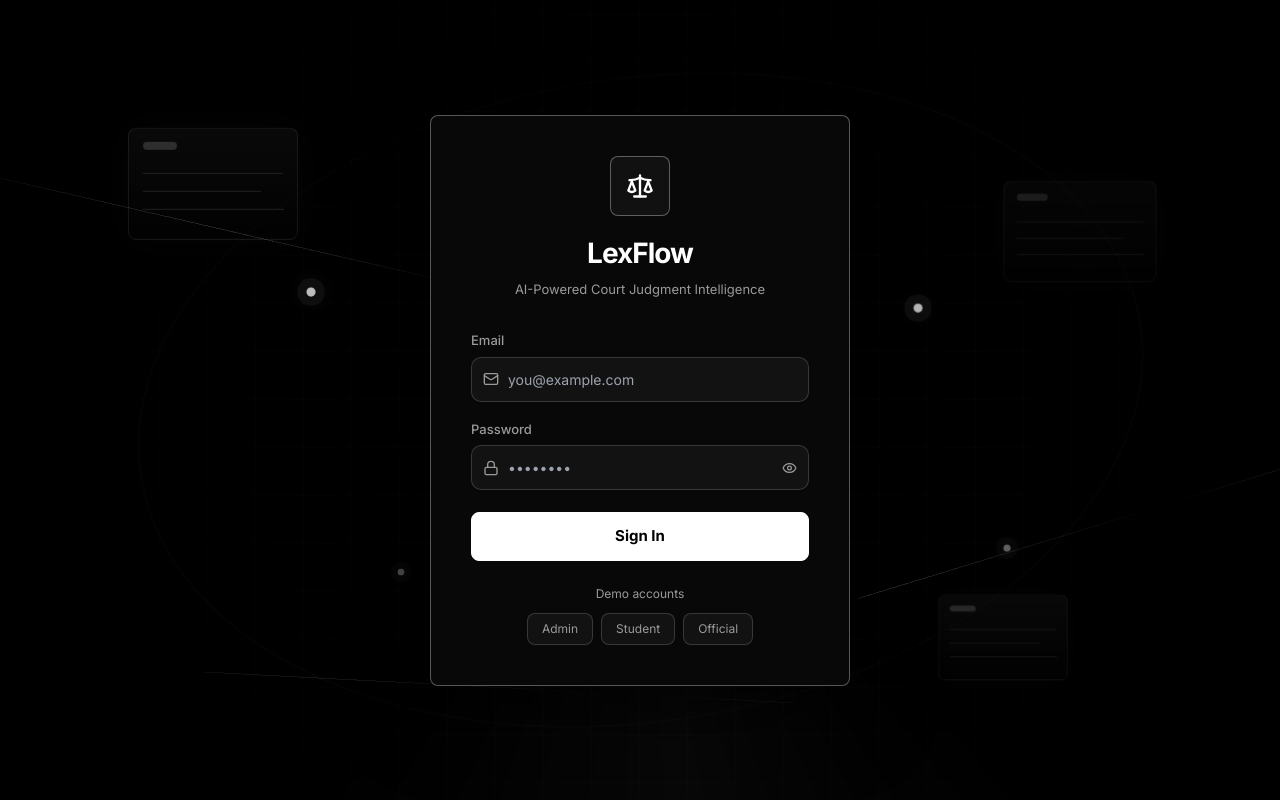
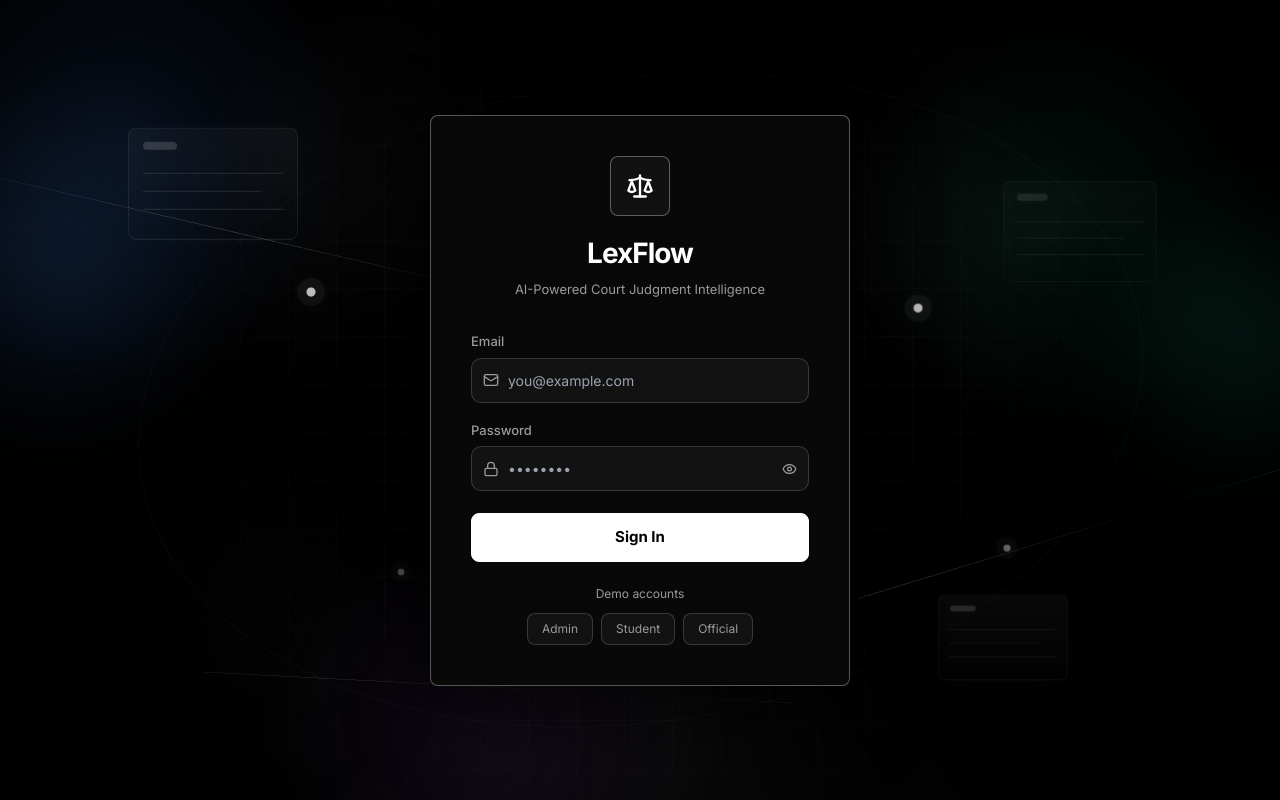
Before and after one commit to rishh4real/LEXFLOW, a React (Vite) app in the folder frontend/: page /login in a window 1280 px wide. Built offline with nearby package versions, Linux system fonts and the light colour scheme; no server answers.

Commit message:
Refine login background animation, restore dark-only theme, and apply page entrance effects

```diff
--- a/frontend/src/components/Navbar.jsx
+++ b/frontend/src/components/Navbar.jsx
@@ -34,7 +34,7 @@ export default function Navbar() {
   };
 
   return (
-    <nav className="navbar">
+    <nav className="navbar animate-in delay-1">
       {/* Brand */}
       <Link to="/" className="navbar-brand">
         <div className="brand-icon">
--- a/frontend/src/index.css
+++ b/frontend/src/index.css
@@ -17,11 +17,31 @@
   --faint: #666666;
 }
 
+
 * { box-sizing: border-box; margin: 0; padding: 0; }
 body { background: var(--bg); color: var(--text); font-family: "Inter", sans-serif; min-height: 100vh; }
 .spin { animation: spin 1s linear infinite; }
 @keyframes spin { to { transform: rotate(360deg); } }
 .hidden { display: none; }
+
+/* Animations */
+@keyframes fade-in-up {
+  0% { opacity: 0; transform: translateY(28px) scale(0.98); }
+  100% { opacity: 1; transform: translateY(0) scale(1); }
+}
+.animate-in {
+  animation: fade-in-up 0.8s cubic-bezier(0.16, 1, 0.3, 1) forwards;
+  opacity: 0;
+}
+.animate-in.delay-1 { animation-delay: 0.08s; }
+.animate-in.delay-2 { animation-delay: 0.18s; }
+.animate-in.delay-3 { animation-delay: 0.28s; }
+
+.page-header-copy {
+  display: flex;
+  flex-direction: column;
+  gap: 6px;
+}
 
 /* Layout */
 .page-layout { min-height: 100vh; display: flex; flex-direction: column; }
@@ -39,6 +59,8 @@ body { background: var(--bg); color: var(--text); font-family: "Inter", sans-ser
 .nav-link:hover { background:var(--surface2); color:var(--text); }
 .nav-link-active { background:#ffffff; color:#000000; }
 .navbar-user { display:flex; align-items:center; gap:12px; margin-left:auto; }
+.theme-toggle-btn { display:flex; align-items:center; justify-content:center; width:34px; height:34px; background:var(--surface2); border:1px solid var(--border); border-radius:9999px; color:var(--muted); cursor:pointer; transition:all .2s; }
+.theme-toggle-btn:hover { color:var(--text); background:var(--surface3); }
 .role-badge { font-size:11px; font-weight:600; padding:3px 10px; border-radius:20px; border:1px solid; text-transform:uppercase; letter-spacing:.5px; }
 .user-name { font-size:14px; color:var(--muted); }
 .logout-btn { background:none; border:none; cursor:pointer; color:var(--muted); display:flex; align-items:center; padding:6px; border-radius:6px; transition:.2s; }
@@ -67,8 +89,18 @@ body { background: var(--bg); color: var(--text); font-family: "Inter", sans-ser
 .view-btn { display:flex; align-items:center; gap:4px; font-size:12px; color:var(--accent-soft); background:none; border:none; cursor:pointer; }
 
 /* Login page */
-.login-page { min-height:100vh; display:flex; align-items:center; justify-content:center; background:var(--bg); position:relative; overflow:hidden; }
-.login-page::before { content:""; position:absolute; inset:0; background:linear-gradient(rgba(255,255,255,.035) 1px, transparent 1px), linear-gradient(90deg, rgba(255,255,255,.035) 1px, transparent 1px); background-size:48px 48px; mask-image:radial-gradient(circle at center, black, transparent 74%); pointer-events:none; animation:grid-drift 18s linear infinite; }
+.login-page { min-height:100vh; display:flex; align-items:center; justify-content:center; background:radial-gradient(circle at 10% 18%, rgba(59,130,246,.10), transparent 18%), radial-gradient(circle at 82% 28%, rgba(16,185,129,.08), transparent 18%), var(--bg); position:relative; overflow:hidden; }
+.login-page::before { content:""; position:absolute; inset:0; background:
+    linear-gradient(rgba(255,255,255,.035) 1px, transparent 1px),
+    linear-gradient(90deg, rgba(255,255,255,.035) 1px, transparent 1px),
+    radial-gradient(circle at 22% 18%, rgba(255,255,255,.10), transparent 20%),
+    radial-gradient(circle at 78% 26%, rgba(255,255,255,.08), transparent 18%),
+    radial-gradient(circle at 18% 82%, rgba(255,255,255,.06), transparent 16%);
+  background-size:48px 48px, 48px 48px, auto, auto, auto;
+  mask-image:radial-gradient(circle at center, black, transparent 74%);
+  pointer-events:none;
+  animation:grid-drift 18s linear infinite, particle-drift 22s ease-in-out infinite;
+}
 .login-page::after { content:""; position:absolute; inset:-20%; background:conic-gradient(from 0deg at 50% 50%, transparent 0deg, rgba(255,255,255,.08) 42deg, transparent 92deg, transparent 360deg); opacity:.42; filter:blur(18px); animation:scan-sweep 15s linear infinite; pointer-events:none; }
 .login-live-bg { position:absolute; inset:0; overflow:hidden; pointer-events:none; }
 .login-live-bg::before { content:""; position:absolute; inset:10% 12%; border:1px solid rgba(255,255,255,.06); border-radius:50%; transform:skewX(-12deg); animation:orbit-pulse 8s ease-in-out infinite; }
@@ -91,8 +123,12 @@ body { background: var(--bg); color: var(--text); font-family: "Inter", sans-ser
 .node-b { right:28%; top:38%; animation-delay:-1s; }
 .node-c { left:31%; bottom:28%; animation-delay:-2.2s; }
 .node-d { right:21%; bottom:31%; animation-delay:-3.1s; }
-.bg-orb { display:none; }
+.bg-orb { display:block; position:absolute; border-radius:9999px; filter:blur(28px); opacity:.55; pointer-events:none; mix-blend-mode:screen; animation:orb-float 16s ease-in-out infinite; }
+.bg-orb.orb-a { width:420px; height:420px; left:-12%; top:8%; background:radial-gradient(circle, rgba(59,130,246,.26), transparent 60%); }
+.bg-orb.orb-b { width:340px; height:340px; right:-10%; top:22%; background:radial-gradient(circle, rgba(16,185,129,.22), transparent 60%); animation-duration:18s; }
+.bg-orb.orb-c { width:520px; height:520px; left:18%; bottom:-26%; background:radial-gradient(circle, rgba(168,85,247,.16), transparent 58%); animation-duration:20s; }
 .login-card { background:var(--surface); border:1px solid var(--border-strong); border-radius:8px; padding:40px; width:100%; max-width:420px; position:relative; z-index:1; box-shadow:0 24px 80px rgba(0,0,0,.6); }
+.login-theme-toggle { position:absolute; top:18px; right:18px; }
 .login-logo { text-align:center; margin-bottom:32px; }
 .logo-icon { width:60px; height:60px; background:#111111; border:1px solid var(--border-strong); border-radius:8px; display:flex; align-items:center; justify-content:center; margin:0 auto 16px; }
 .login-title { font-size:28px; font-weight:700; letter-spacing:-1px; }
@@ -116,8 +152,18 @@ body { background: var(--bg); color: var(--text); font-family: "Inter", sans-ser
 .demo-pill:hover { border-color:var(--accent); color:var(--accent-soft); }
 
 @keyframes grid-drift {
-  from { background-position:0 0, 0 0; }
-  to { background-position:48px 48px, 48px 48px; }
+  from { background-position:0 0, 0 0, 0 0, 0 0, 0 0; }
+  to { background-position:48px 48px, 48px 48px, 0 0, 0 0, 0 0; }
+}
+
+@keyframes particle-drift {
+  0%, 100% { background-position:0 0, 0 0, 22% 18%, 78% 26%, 18% 82%; }
+  50% { background-position:0 0, 0 0, 20% 22%, 74% 20%, 14% 86%; }
+}
+
+@keyframes orb-float {
+  0%, 100% { transform: translateY(0) scale(1); }
+  50% { transform: translateY(-18px) scale(1.03); }
 }
 @keyframes scan-sweep {
   from { transform:rotate(0deg) scale(1.05); }
--- a/frontend/src/pages/AdminPanel.jsx
+++ b/frontend/src/pages/AdminPanel.jsx
@@ -53,12 +53,14 @@ export default function AdminPanel() {
   const copyCode = () => navigator.clipboard.writeText(inviteCode);
 
   return (
-    <div className="page-layout">
+    <div className="page-layout animate-in">
       <Navbar />
-      <div className="admin-page">
+      <div className="admin-page animate-in delay-1">
         <div className="page-header">
-          <h1 className="page-title">Admin Panel</h1>
-          <p className="page-subtitle">Review flagged cases and manage user access</p>
+          <div className="page-header-copy">
+            <h1 className="page-title">Admin Panel</h1>
+            <p className="page-subtitle">Review flagged cases and manage user access</p>
+          </div>
         </div>
 
         {/* Tab bar */}
--- a/frontend/src/pages/CaseDetail.jsx
+++ b/frontend/src/pages/CaseDetail.jsx
@@ -51,9 +51,9 @@ export default function CaseDetail() {
   const pdfUrl = c.pdf_path ? `${API_BASE}/${c.pdf_path}` : null;
 
   return (
-    <div className="page-layout">
+    <div className="page-layout animate-in">
       <Navbar />
-      <div className="case-detail-layout">
+      <div className="case-detail-layout animate-in delay-1">
         {/* Left info panel */}
         <div className="case-detail-info">
           <button className="back-btn" onClick={() => navigate(-1)}>
--- a/frontend/src/pages/GovDashboard.jsx
+++ b/frontend/src/pages/GovDashboard.jsx
@@ -61,10 +61,10 @@ export default function GovDashboard() {
   };
 
   return (
-    <div className="page-layout">
+    <div className="page-layout animate-in">
       <Navbar />
 
-      <div className="dashboard-page">
+      <div className="dashboard-page animate-in delay-1">
         {/* Page header */}
         <div className="page-header">
           <div>
--- a/frontend/src/pages/Login.jsx
+++ b/frontend/src/pages/Login.jsx
@@ -53,8 +53,11 @@ export default function Login() {
   const fillDemo = (email, password) => setForm({ email, password });
 
   return (
-    <div className="login-page">
+    <div className="login-page animate-in">
       <div className="login-live-bg" aria-hidden="true">
+        <div className="bg-orb orb-a" />
+        <div className="bg-orb orb-b" />
+        <div className="bg-orb orb-c" />
         <div className="case-thread thread-a" />
         <div className="case-thread thread-b" />
         <div className="case-thread thread-c" />
@@ -79,7 +82,8 @@ export default function Login() {
         <div className="signal-node node-d" />
       </div>
 
-      <div className="login-card">
+      <div className="login-card animate-in">
+
         {/* Logo */}
         <div className="login-logo">
           <div className="logo-icon">
@@ -92,7 +96,7 @@ export default function Login() {
         </div>
 
         {/* Form */}
-        <form onSubmit={handleSubmit} className="login-form" id="login-form">
+        <form onSubmit={handleSubmit} className="login-form animate-in delay-1" id="login-form">
           <div className="input-group">
             <label htmlFor="email" className="input-label">Email</label>
             <div className="input-wrapper">
@@ -153,7 +157,7 @@ export default function Login() {
         </form>
 
         {/* Demo credentials quick-fill */}
-        <div className="demo-section">
+        <div className="demo-section animate-in delay-2">
           <p className="demo-label">Demo accounts</p>
           <div className="demo-pills">
             {DEMO_CREDS.map(({ role, email, password }) => (
--- a/frontend/src/pages/StudentPortal.jsx
+++ b/frontend/src/pages/StudentPortal.jsx
@@ -96,10 +96,10 @@ export default function StudentPortal() {
     : null;
 
   return (
-    <div className="page-layout">
+    <div className="page-layout animate-in">
       <Navbar />
 
-      <div className="student-layout">
+      <div className="student-layout animate-in delay-1">
         {/* ── Left sidebar: case list ──────────────────────────────────────── */}
         <aside className="case-sidebar">
           <div className="sidebar-header">
```
Also changed, not shown: 2 other files (tests, documents, lock files or other folders).
